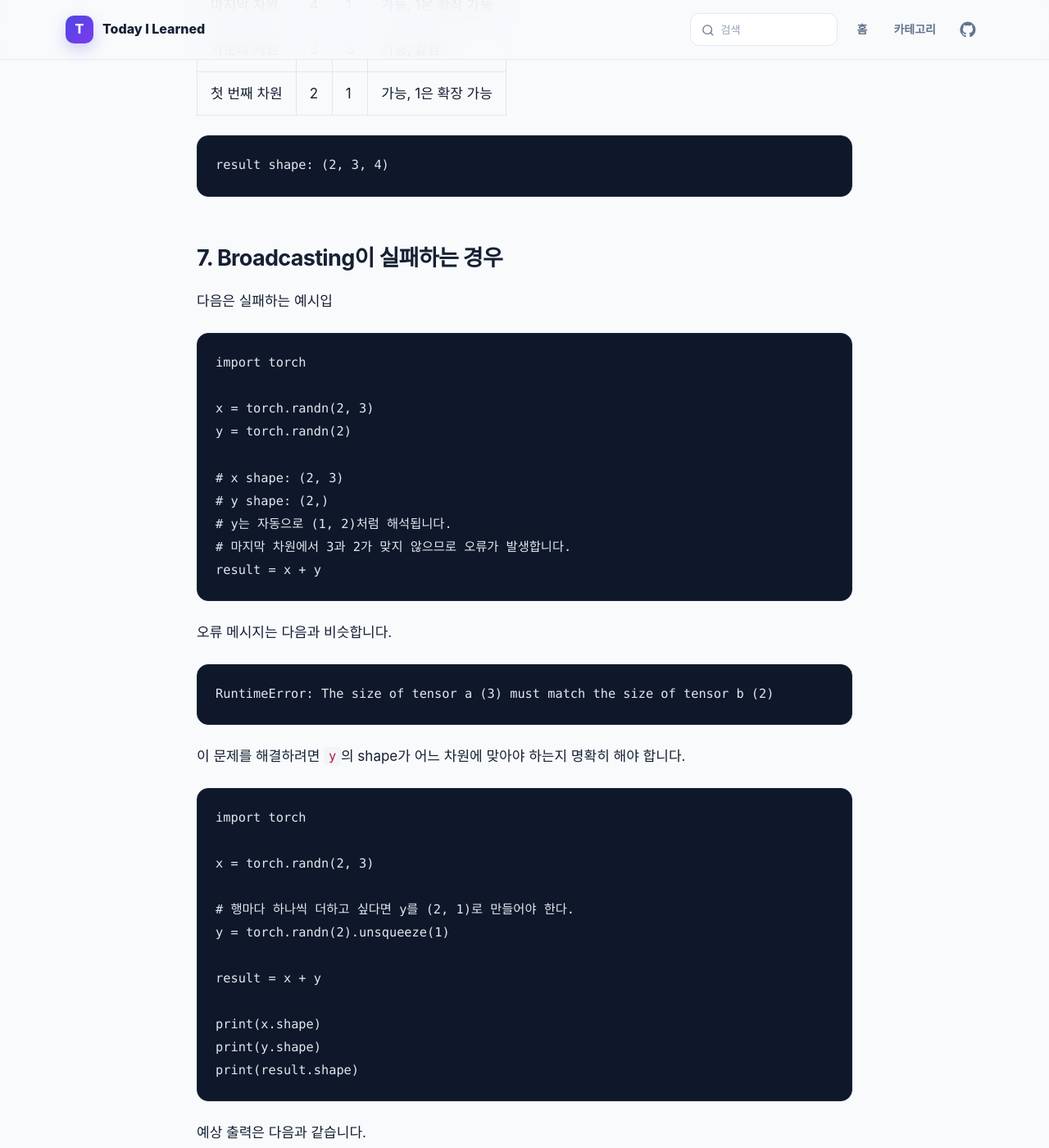
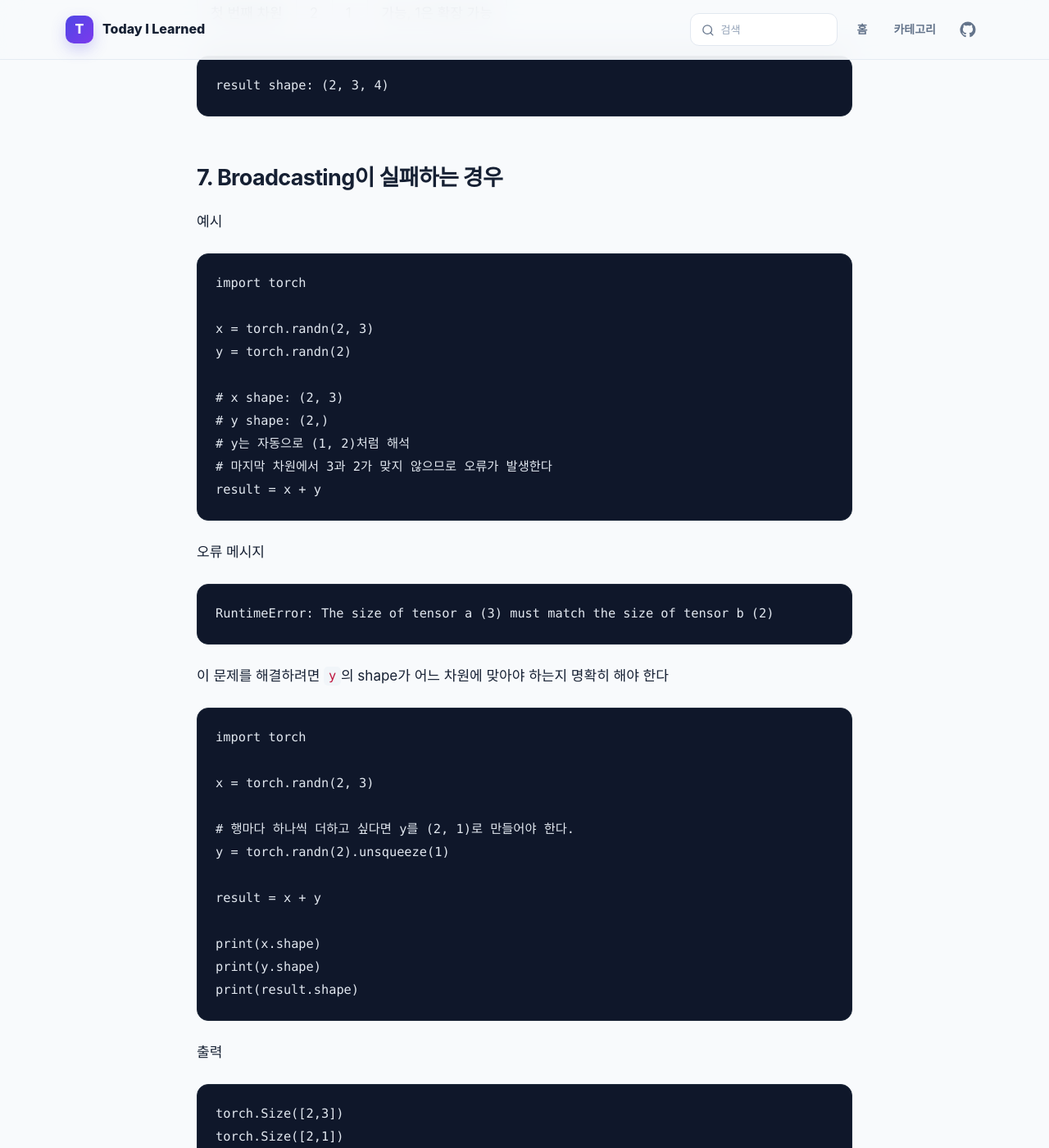
Before and after one commit to yshzjq/TIL, a Jekyll site: the page built from deep-learning/2-2강 Batch dimension과 broadcasting.md, in a window 1280 px wide and 1400 px high, scrolled down 6692 px. Shown: the whole window at 82% size. Built offline with Jekyll 4.4.1, drawn with Linux system fonts in a browser that asks for light colours; some of the changed text lies outside the part shown.

Commit message:
글 수정: 2-2강 Batch dimension과 broadcasting

````diff
--- a/deep-learning/2-2강 Batch dimension과 broadcasting.md
+++ b/deep-learning/2-2강 Batch dimension과 broadcasting.md
@@ -1,19 +1,19 @@
 ---
 title: 2-2강 Batch dimension과 broadcasting
 date: 2026-08-20
-updated: 2026-08-20
+updated: 2026-09-01
 description: KANT 강의 '2-2강 Batch dimension과 broadcasting' 정리
 ---
 
 ## 1. Batch dimension이란?
 
-딥러닝 모델은 데이터를 여러 개를 묶어서 한 번에 처리합니다.
+딥러닝 모델은 데이터를 여러 개를 묶어서 한 번에 처리한다
 
 이 묶음을 **batch**라고 한다.
 
 예를 들어 학생 한 명의 정보가 있으면
 
-```
+```plain
 [키,몸무게,공부시간,수면시간]
 ```
 
@@ -30,11 +30,11 @@ print(one_student.shape)
 
 출력
 
-```
+```plain
 torch.Size([4])
 ```
 
-하지만 학생 3명을 한 번에 모델에 넣으려면 다음처럼 만듭니다.
+하지만 학생 3명을 한 번에 모델에 넣으려면 만든다
 
 ```python
 # 학생 3명, 각 학생마다 feature 4개
@@ -47,14 +47,13 @@ students = torch.tensor([
 print(students.shape)
 ```
 
-출력은 다음과 같습니다.
+출력
 
-```
+```plain
 torch.Size([3,4])
 ```
-`torch.Size([3, 4])`는 다음처럼 읽는다.
 
-```
+```plain
 batch size = 3
 feature 수 = 4
 ```
@@ -67,9 +66,9 @@ feature 수 = 4
 
 표 데이터는 보통 `(batch_size, features)` 형태.
 
-이미지 데이터는 보통 다음 형태를 사용합니다.
+이미지 데이터는 보통 다음 형태를 사용
 
-```
+```plain
 (batch_size, channels, height, width)
 ```
 
@@ -87,10 +86,9 @@ print(images.shape)
 
 출력
 
-```
+```plain
 torch.Size([32,3,224,224])
 ```
-
 
 | 위치 | 값 | 의미 |
 | --- | --- | --- |
@@ -101,9 +99,9 @@ torch.Size([32,3,224,224])
 
 ## 3. `unsqueeze`로 batch 차원 추가하기
 
-샘플 하나만 있을 때도 모델은 batch 형태를 기대할 수 있습니다.
+샘플 하나만 있을 때도 모델은 batch 형태를 기대할 수 있다.
 
-이럴 때는 `unsqueeze`로 차원을 하나 추가합니다.
+이럴 때는 `unsqueeze`로 차원을 하나 추가한다
 
 ```python
 import torch
@@ -122,7 +120,7 @@ print("after :", sample_batch.shape)
 
 출력
 
-```
+```plain
 before: torch.Size([4])
 after : torch.Size([1, 4])
 ```
@@ -144,9 +142,9 @@ y = x.squeeze(0)
 print("after :", y.shape)
 ```
 
-예상 출력은 다음과 같습니다.
+출력
 
-```
+```plain
 before: torch.Size([1, 4])
 after : torch.Size([4])
 ```
@@ -158,8 +156,6 @@ after : torch.Size([4])
 ## 5. Broadcasting이란?
 
 Broadcasting은 서로 다른 shape의 Tensor를 연산할 때, PyTorch가 가능한 경우 자동으로 크기를 맞춰주는 규칙.
-
-예를 들어 다음 연산을 보겠습니다.
 
 ```python
 import torch
@@ -179,9 +175,9 @@ print(result)
 print(result.shape)
 ```
 
-출력은 다음과 같습니다.
+출력
 
-```
+```plain
 tensor([[11., 22., 33.],
         [14., 25., 36.]])
 torch.Size([2, 3])
@@ -191,7 +187,7 @@ torch.Size([2, 3])
 
 PyTorch는 `bias`를 다음처럼 해석.
 
-```
+```plain
 bias shape: (3,)
 자동 해석: (1, 3)
 x shape   : (2, 3)
@@ -206,14 +202,14 @@ x shape   : (2, 3)
 
 Broadcasting은 shape를 오른쪽부터 비교합니다.
 
-```
+```plain
 x shape:    (2, 3, 4)
 y shape:       (3, 1)
 ```
 
 차원 수가 다르면 짧은 쪽 앞에 1이 있다고 생각한다.
 
-```
+```plain
 x shape:    (2, 3, 4)
 y shape:    (1, 3, 1)
 ```
@@ -226,14 +222,13 @@ y shape:    (1, 3, 1)
 | 가운데 차원 | 3 | 3 | 가능, 같음 |
 | 첫 번째 차원 | 2 | 1 | 가능, 1은 확장 가능 |
 
-
-```
+```plain
 result shape: (2, 3, 4)
 ```
 
 ## 7. Broadcasting이 실패하는 경우
 
-다음은 실패하는 예시입
+예시
 
 ```python
 import torch
@@ -243,18 +238,18 @@ y = torch.randn(2)
 
 # x shape: (2, 3)
 # y shape: (2,)
-# y는 자동으로 (1, 2)처럼 해석됩니다.
-# 마지막 차원에서 3과 2가 맞지 않으므로 오류가 발생합니다.
+# y는 자동으로 (1, 2)처럼 해석
+# 마지막 차원에서 3과 2가 맞지 않으므로 오류가 발생한다
 result = x + y
 ```
 
-오류 메시지는 다음과 비슷합니다.
+오류 메시지
 
-```
+```plain
 RuntimeError: The size of tensor a (3) must match the size of tensor b (2)
 ```
 
-이 문제를 해결하려면 `y`의 shape가 어느 차원에 맞아야 하는지 명확히 해야 합니다.
+이 문제를 해결하려면 `y`의 shape가 어느 차원에 맞아야 하는지 명확히 해야 한다
 
 ```python
 import torch
@@ -271,9 +266,9 @@ print(y.shape)
 print(result.shape)
 ```
 
-예상 출력은 다음과 같습니다.
+출력
 
-```
+```plain
 torch.Size([2,3])
 torch.Size([2,1])
 torch.Size([2,3])
@@ -281,9 +276,7 @@ torch.Size([2,3])
 
 ## 8. 의도치 않은 Broadcasting
 
-Broadcasting은 편리하지만 위험할 때가 있습니다.
-
-다음 예시를 보겠습니다.
+Broadcasting은 편리하지만 위험할 때가 있다.
 
 ```python
 import torch
@@ -312,7 +305,7 @@ print(diff)
 
 출력
 
-```
+```plain
 pred shape  : torch.Size([4, 1])
 target shape: torch.Size([4])
 diff shape: torch.Size([4, 4])
@@ -322,11 +315,11 @@
         [ 0.4, -0.6,  0.4, -0.6]])
 ```
 
-첫 번째 예측값 `0.1`이 첫 번째 정답뿐 아니라 네 정답 모두와 비교되었습니다. 우리는 `pred`와 `target`을 샘플별로 하나씩 빼고 싶었습니다.
+첫 번째 예측값 `0.1`이 첫 번째 정답뿐 아니라 네 정답 모두와 비교되었다. 우리는 `pred`와 `target`을 샘플별로 하나씩 빼고 싶었습니다.
 
 하지만 결과는 `(4, 4)`가 된다.
 
-```
+```plain
 pred shape  : (4, 1)
 target shape:    (4,)
 자동 해석    : (1, 4)
@@ -351,7 +344,7 @@ pred = torch.tensor([
 
 target = torch.tensor([0.0, 1.0, 0.0, 1.0])
 
-# target을 (4,)에서 (4, 1)로 바꿉니다.
+# target을 (4,)에서 (4, 1)로 바꾼다
 target = target.unsqueeze(1)
 
 diff = pred - target
@@ -362,9 +355,9 @@ print("diff shape  :", diff.shape)
 print(diff)
 ```
 
-예상 출력은 다음과 같습니다.
+출력
 
-```
+```plain
 pred shape  : torch.Size([4, 1])
 target shape: torch.Size([4, 1])
 diff shape  : torch.Size([4, 1])
@@ -373,7 +366,6 @@
         [ 0.3],
         [-0.6]])
 ```
-
 
 Loss를 계산하기 전에는 항상 예측값과 정답값의 shape를 출력해서 봐야한다.
 
@@ -384,7 +376,7 @@ print("target:", target.shape)
 
 ## 10. shape 검증 습관 만들기
 
-실전 코드에서는 `assert`를 사용하면 좋습니다.
+실전 코드에서는 `assert`를 사용하면 좋다.
 
 ```python
 import torch
@@ -392,8 +384,8 @@ import torch
 pred = torch.randn(4, 1)
 target = torch.randn(4, 1)
 
-# 두 Tensor의 shape가 같은지 확인합니다.
-# 다르면 여기서 바로 멈추고 오류를 냅니다.
+# 두 Tensor의 shape가 같은지 확인.
+# 다르면 여기서 바로 멈추고 오류를 낸다.
 assert pred.shape == target.shape, f"shape mismatch: pred={pred.shape}, target={target.shape}"
 
 loss = ((pred - target) ** 2).mean()
````
